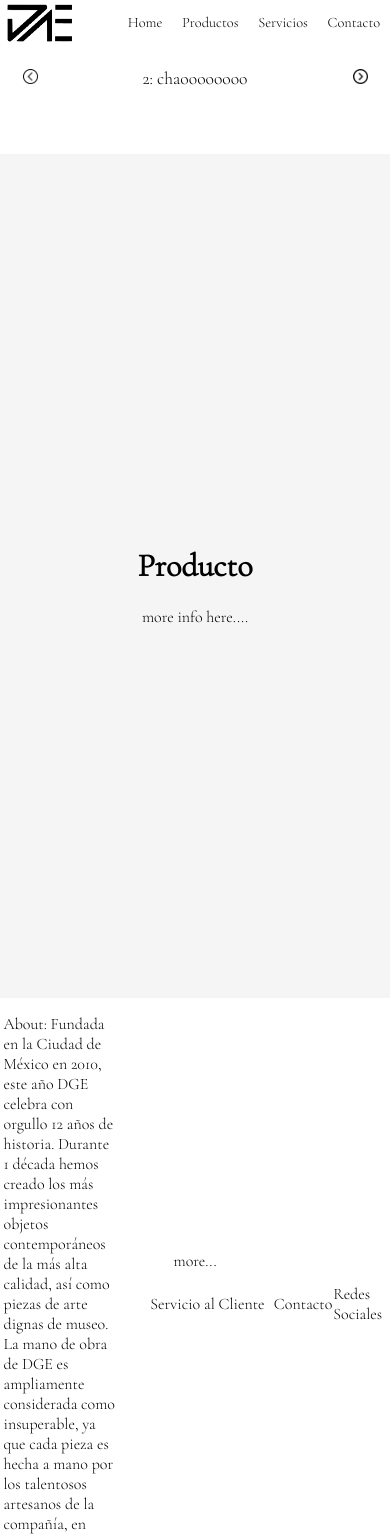
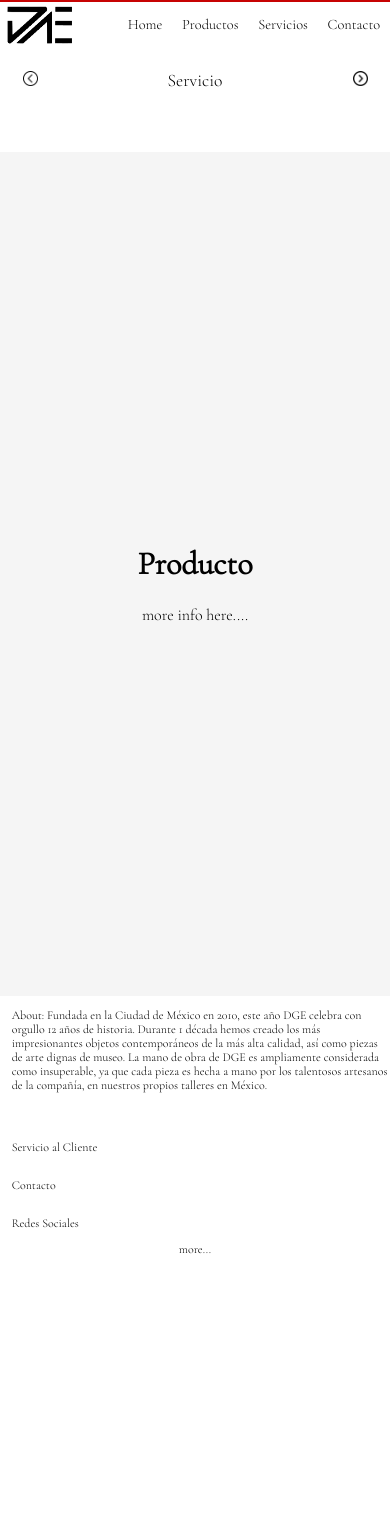
Before and after one commit to emmanuel-a-g/cdmx, a Next.js app: page /productos in a window 390 px wide. Shown: the top 1537 px of the page. After the commit the page ends 1284 px from the top, so only its background shows below. Built offline with nearby package versions, Linux system fonts and the light colour scheme.

Commit message:
completed home page

```diff
--- a/components/layout/footer.module.css
+++ b/components/layout/footer.module.css
@@ -1,5 +1,7 @@
 .footer {
   height: 30vh;
+  display: flex;
+  flex-direction: column;
 }
 .footerDiv {
   display: grid;
@@ -17,3 +19,18 @@
   text-align: center;
   height: 5vh;
 }
+@media only screen and (max-width: 900px) {
+  .footer {
+    height: auto;
+  }
+  .footerDiv {
+    font-size: 0.75rem;
+    display: flex;
+    flex-direction: column;
+    align-items: flex-start;
+  }
+  .more {
+    height: none;
+    font-size: 0.75rem;
+  }
+}
--- a/components/layout/layout.module.css
+++ b/components/layout/layout.module.css
@@ -1,10 +1,13 @@
 .main {
   background-color: white;
   width: 100%;
-  border-top: 2px rgb(199, 3, 3) solid;
   position: relative;
 }
 .mainPage {
-  margin-top: 18vh;
-  min-height: 80vh;
+  padding-top: 18vh;
 }
+@media only screen and (max-width: 900px) {
+  .main {
+    padding-top: 0vh;
+  }
+}
--- a/components/layout/navigation.module.css
+++ b/components/layout/navigation.module.css
@@ -6,7 +6,7 @@
   display: grid;
   grid-template-columns: 10% 50% auto;
   max-height: 10vh;
-  font-size: 1.1rem;
+  font-size: 1.25rem;
   margin-bottom: -1px;
 }
 .listRight {
--- a/components/layout/quote.js
+++ b/components/layout/quote.js
@@ -1,11 +1,11 @@
 import TextSlider from "../utils/textSlider";
 function Quote() {
   let data = [
-    "1: helloooo",
-    "2: chaoooooooo",
-    "3: merciiiiiiiii",
-    "4: privioooooot",
-    "5: holaaaaaa",
+    "Productos",
+    "Servicio",
+    "Honestidad",
+    "Calidad",
+    "Respeto",
   ];
 
   return <TextSlider data={data} />;
--- a/components/layout/topWrapper.module.css
+++ b/components/layout/topWrapper.module.css
@@ -4,4 +4,5 @@
   position: fixed;
   overflow: hidden;
   width: 100%;
+  border-top: 2px rgb(199, 3, 3) solid;
 }
--- a/components/sections/showroom.module.css
+++ b/components/sections/showroom.module.css
@@ -22,6 +22,9 @@
   justify-content: center;
   align-items: center;
 }
+.topRight > p {
+  text-align: center;
+}
 .bottomLeft {
   grid-row: 2 / span 1;
   grid-column: 1 / span 1;
@@ -32,6 +35,9 @@
   justify-content: center;
   align-items: center;
 }
+.bottomLeft > p {
+  text-align: center;
+}
 .bottomRight {
   grid-row: 2 / span 1;
   grid-column: 2 / span 1;
--- a/components/utils/horizontalProducts.js
+++ b/components/utils/horizontalProducts.js
@@ -29,7 +29,7 @@ function HorizontalProducts() {
         <div className={styles.imageDivOne}></div>
         <div className={styles.titulo}>
           Titulo Silver y Hecho
-          <span className={one ? styles.precioActive : styles.precio}>$1000</span>
+          <span className={one ? styles.precioActive : styles.precio}>$900</span>
         </div>
       </div>
       <div
@@ -40,7 +40,7 @@ function HorizontalProducts() {
         <div className={styles.imageDivTwo}></div>
         <div className={styles.titulo}>
           Titulo Gold y Madera
-          <span className={two ? styles.precioActive : styles.precio}>$1000</span>
+          <span className={two ? styles.precioActive : styles.precio}>$1500</span>
         </div>
       </div>
       <div
@@ -62,7 +62,7 @@ function HorizontalProducts() {
         <div className={styles.imageDivFour}></div>
         <div className={styles.titulo}>
           Titulo Gold y Jolla
-          <span className={four ? styles.precioActive : styles.precio}>$1000</span>
+          <span className={four ? styles.precioActive : styles.precio}>$2000</span>
         </div>
       </div>
     </div>
--- a/components/utils/textSlider.module.css
+++ b/components/utils/textSlider.module.css
@@ -25,3 +25,8 @@
   font-size: 1.1rem;
   height: 100%;
 }
+@media only screen and (max-width: 900px) {
+  .containerSlider {
+    height: 8vh;
+  }
+}
```
Also changed, not shown: components/sections/nosotros.module.css (+13 -0 lines), components/sections/subtitulo.module.css (+8 -1 lines).
